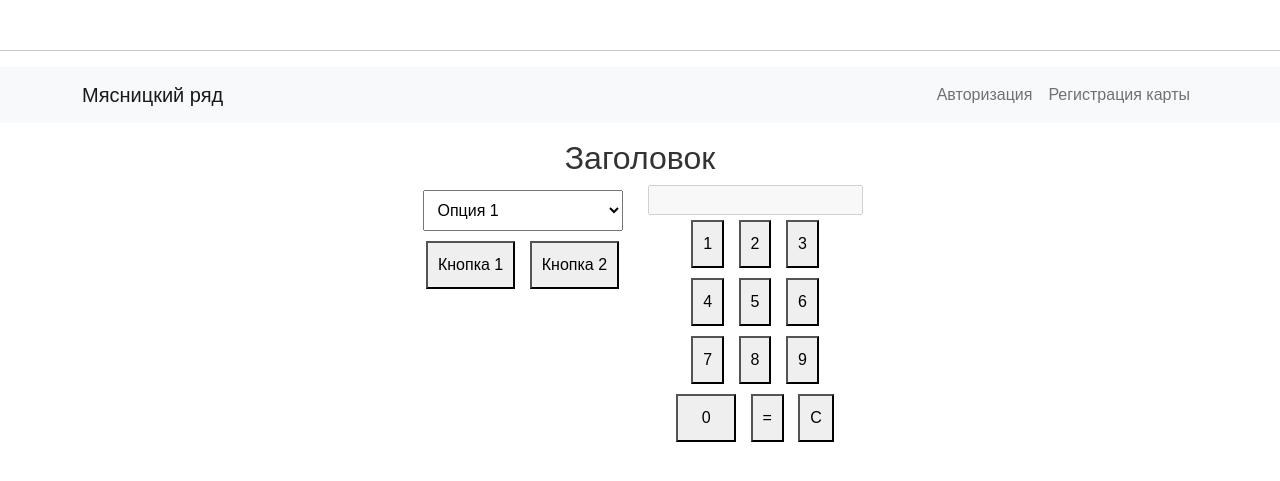
After one commit to levlagutenko/levlagutenko, a Flask app: page /carts in a window 1280 px wide. The commit adds this page. Shown: the top 481 px of the page. Run offline with Flask 3, Linux system fonts and the light colour scheme.

Commit message:
carts.html

```diff
--- a/app.py
+++ b/app.py
@@ -31,13 +31,18 @@ def index():
 
     return render_template("index.html", regusers=regusers)
 
+@app.route('/carts')
+def carts():
+    return render_template("carts.html")
+
+
 
 @app.route('/login', methods=['POST', 'GET'])
 def login():
 
     if request.method == 'POST':
         cards = request.form['cards']
-        names = 'Маркс Карл'
+        names = 'Иван Иванович'
 
         users = Users(names=names, cards=cards)
 
@@ -51,5 +56,7 @@ def login():
         return render_template("login.html")
 
 
+
+
 if __name__ == '__main__':
     app.run(debug=True)
--- a/templates/base.html
+++ b/templates/base.html
@@ -42,7 +42,7 @@
                     <a class="nav-link" href="/login">Авторизация</a>
                 </li>
                 <li class="nav-item">
-                    <a class="nav-link" href="#">Регистрация карты</a>
+                    <a class="nav-link" href="/carts">Регистрация карты</a>
                 </li>
             </ul>
         </div>
--- /dev/null
+++ b/templates/carts.html
@@ -0,0 +1,97 @@
+{% extends 'base.html' %}
+
+{% block title %}
+34534534
+{% endblock %}
+
+{% block content %}
+<head>
+    <meta charset="UTF-8">
+    <meta name="viewport" content="width=device-width, initial-scale=1.0">
+    <title>Страница с элементами</title>
+    <style>
+        body {
+            font-family: Arial, sans-serif;
+            text-align: center;
+            margin-top: 50px;
+        }
+        h2 {
+            color: #333;
+        }
+        select, button {
+            padding: 10px;
+            margin: 5px;
+            font-size: 16px;
+        }
+        select {
+            width: 200px;
+        }
+        #container {
+            display: flex;
+            justify-content: center;
+        }
+        #calculator {
+            margin-left: 20px;
+        }
+        #calculator button.zero {
+            width: 60px;
+        }
+    </style>
+</head>
+<body>
+
+    <h2>Заголовок</h2>
+
+    <div id="container">
+        <div>
+            <select>
+                <option value="option1">Опция 1</option>
+                <option value="option2">Опция 2</option>
+                <option value="option3">Опция 3</option>
+            </select>
+            <br>
+            <button>Кнопка 1</button>
+            <button>Кнопка 2</button>
+        </div>
+
+        <div id="calculator">
+            <input type="text" id="display" disabled>
+            <br>
+            <button onclick="appendToDisplay('1')">1</button>
+            <button onclick="appendToDisplay('2')">2</button>
+            <button onclick="appendToDisplay('3')">3</button>
+            <br>
+            <button onclick="appendToDisplay('4')">4</button>
+            <button onclick="appendToDisplay('5')">5</button>
+            <button onclick="appendToDisplay('6')">6</button>
+            <br>
+            <button onclick="appendToDisplay('7')">7</button>
+            <button onclick="appendToDisplay('8')">8</button>
+            <button onclick="appendToDisplay('9')">9</button>
+            <br>
+            <button class="zero" onclick="appendToDisplay('0')">0</button>
+            <button onclick="calculate()">=</button>
+            <button onclick="clearDisplay()">C</button>
+        </div>
+    </div>
+
+    <script>
+        function appendToDisplay(value) {
+            document.getElementById("display").value += value;
+        }
+
+        function calculate() {
+            try {
+                document.getElementById("display").value = eval(document.getElementById("display").value);
+            } catch (error) {
+                document.getElementById("display").value = "Error";
+            }
+        }
+
+        function clearDisplay() {
+            document.getElementById("display").value = "";
+        }
+    </script>
+</body>
+
+{% endblock %}
```
